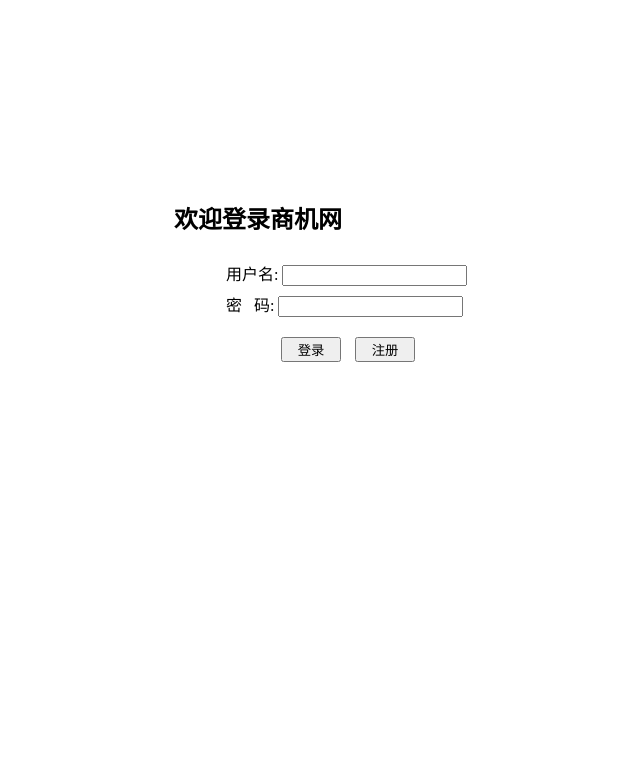
After one commit to qcq2530278/SJ_pro, a Spring Boot app: page /toResetPage in a window 1280 px wide. The commit adds this page. Shown: the top 783 px of the page, without its empty margins (382-1022 px from the left). Run offline with Spring Boot 4, Linux system fonts and the light colour scheme; some libraries are stand-ins or nearby versions.

Commit message:
注册页面跳转

```diff
--- a/SJ_pro/src/main/java/com/example/sj_pro/controller/LoginController.java
+++ b/SJ_pro/src/main/java/com/example/sj_pro/controller/LoginController.java
@@ -34,4 +34,14 @@ public class LoginController {
         System.out.println(user.getName());
         return "222";
     }
+
+    /**
+     * 跳转注册页面
+     * @return
+     */
+    @GetMapping("/toResetPage")
+    public String toRest(){
+        System.out.println("跳转注册页面");
+        return "/resetPage";
+    }
 }
--- a/SJ_pro/src/main/java/com/example/sj_pro/mapper/UserMapper.java
+++ b/SJ_pro/src/main/java/com/example/sj_pro/mapper/UserMapper.java
@@ -12,4 +12,10 @@ public interface UserMapper {
      * @return
      */
     User checkUser(String account);
+
+    /**
+     * 用户注册
+     * @param user
+     */
+    void addUser(User user);
 }
--- a/SJ_pro/src/main/java/com/example/sj_pro/service/impl/ILoginServiceImpl.java
+++ b/SJ_pro/src/main/java/com/example/sj_pro/service/impl/ILoginServiceImpl.java
@@ -16,4 +16,9 @@ public class ILoginServiceImpl implements ILoginService {
     public User checkUser(String account) {
         return userMapper.checkUser(account);
     }
+
+    @Override
+    public void addUser(User user) {
+        userMapper.addUser(user);
+    }
 }
--- /dev/null
+++ b/SJ_pro/src/main/resources/static/resetPage.html
@@ -0,0 +1,41 @@
+<html class="no-js" lang="zh-CN"><head><script type="text/javascript">
+    //检查浏览器版本
+    var Sys = {};
+    var ua = navigator.userAgent.toLowerCase();
+    var s;
+    (s = ua.match(/msie ([\d.]+)/)) ? Sys.ie = s[1] :
+        (s = ua.match(/firefox\/([\d.]+)/)) ? Sys.firefox = s[1] :
+            (s = ua.match(/chrome\/([\d.]+)/)) ? Sys.chrome = s[1] :
+                (s = ua.match(/opera.([\d.]+)/)) ? Sys.opera = s[1] :
+                    (s = ua.match(/version\/([\d.]+).*safari/)) ? Sys.safari = s[1] : 0;
+
+    //低于IE9以下进行跳转
+    if (Sys.ie < 9) {
+        //window.location.href = "sorry-for-ie.htm";
+    }
+</script>
+    <meta charset="utf-8">
+    <meta name="viewport" content="width=device-width, initial-scale=1">
+    <!-- page title -->
+    <title>用户注册</title>
+    <!-- styles -->
+    <link href="/css/common.css" rel="stylesheet" type="text/css">
+</head>
+<body>
+<div style="text-align: center;margin-top: 200px;">
+    <span><h2>欢迎登录商机网</h2></span>
+</div>
+<form id="form1" style="margin-left: 600px;">
+    <label>用户名:</label>
+    <input type="text" id="username" style="margin-top: 10px;"></br>
+    <label>密&nbsp;&nbsp;&nbsp;码:</label>
+    <input type="password" id="pwd" style="margin-top: 10px;"></br>
+    <button id="sub" style="width:60px;margin-top: 20px;margin-left: 55px;" type="button">登录</button>
+    <button id="reset" style="width:60px;margin-top: 20px;margin-left: 10px;" type="button">注册</button>
+</form>
+<!-- javascript -->
+<script src="/webjars/jquery/3.6.0/jquery.js" type="text/javascript"></script>
+<script type="text/javascript">
+
+</script>
+</body></html>
```
Also changed, not shown: SJ_pro/src/main/java/com/example/sj_pro/service/ILoginService.java (+12 -0 lines), SJ_pro/src/main/resources/mapper/UserMapper.xml (+6 -4 lines), SJ_pro/src/main/resources/static/sj_login.html (+16 -0 lines).
